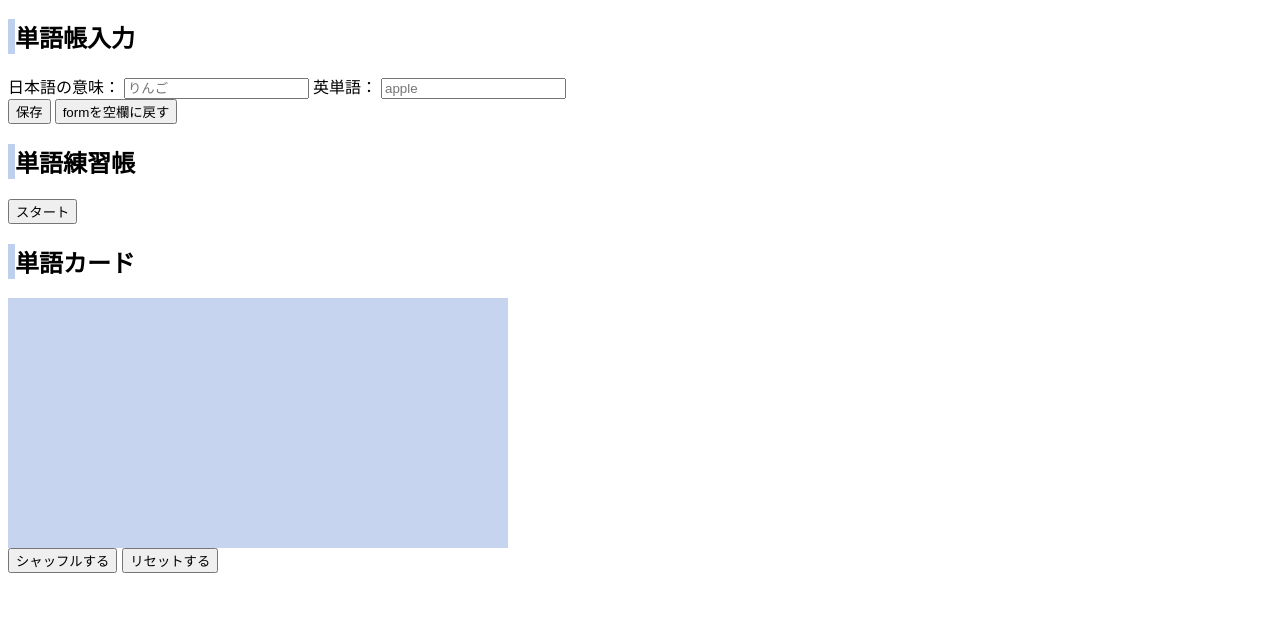
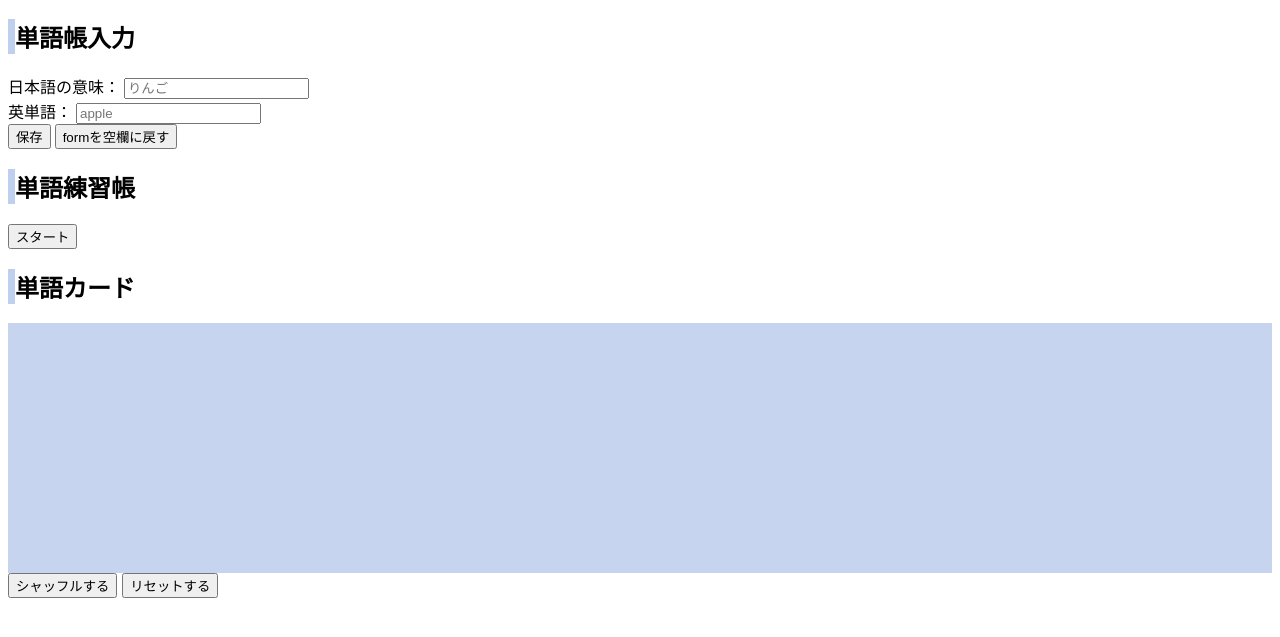
Before and after one commit to mitsuha328/practice_wordnote, a plain HTML site: page index.html in a window 1280 px wide. Shown: the part 75-712 px from the top of the page. Drawn offline with Linux system fonts and the light colour scheme.

Commit message:
Add files via upload

```diff
--- a/index.html
+++ b/index.html
@@ -10,7 +10,7 @@
 <style>
     .parent {
         height: 250px;
-        width: 500px;
+        /* width: 500px; */
         background-color: rgb(198, 212, 240);
         overflow-x: scroll;
         /*flex: 0 0 240px;
@@ -99,6 +99,7 @@
         <h2>単語帳入力</h2>
         <form onsubmit="showAlert(); return false;">
             日本語の意味： <input type="text" id="japanese" placeholder="りんご" />
+            <br>
             英単語： <input type="text" id="english" placeholder="apple" />
             <br>
             <input type="submit" value="保存" />
```
